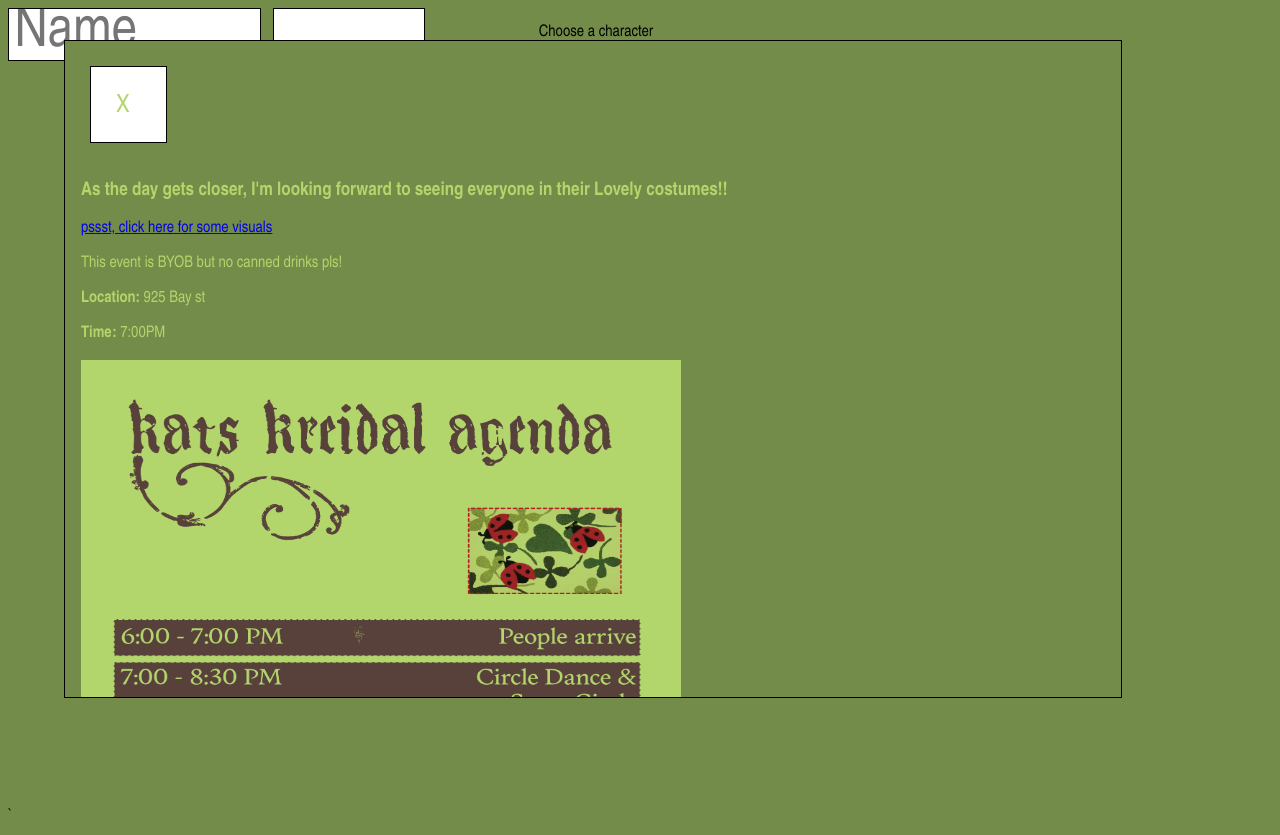
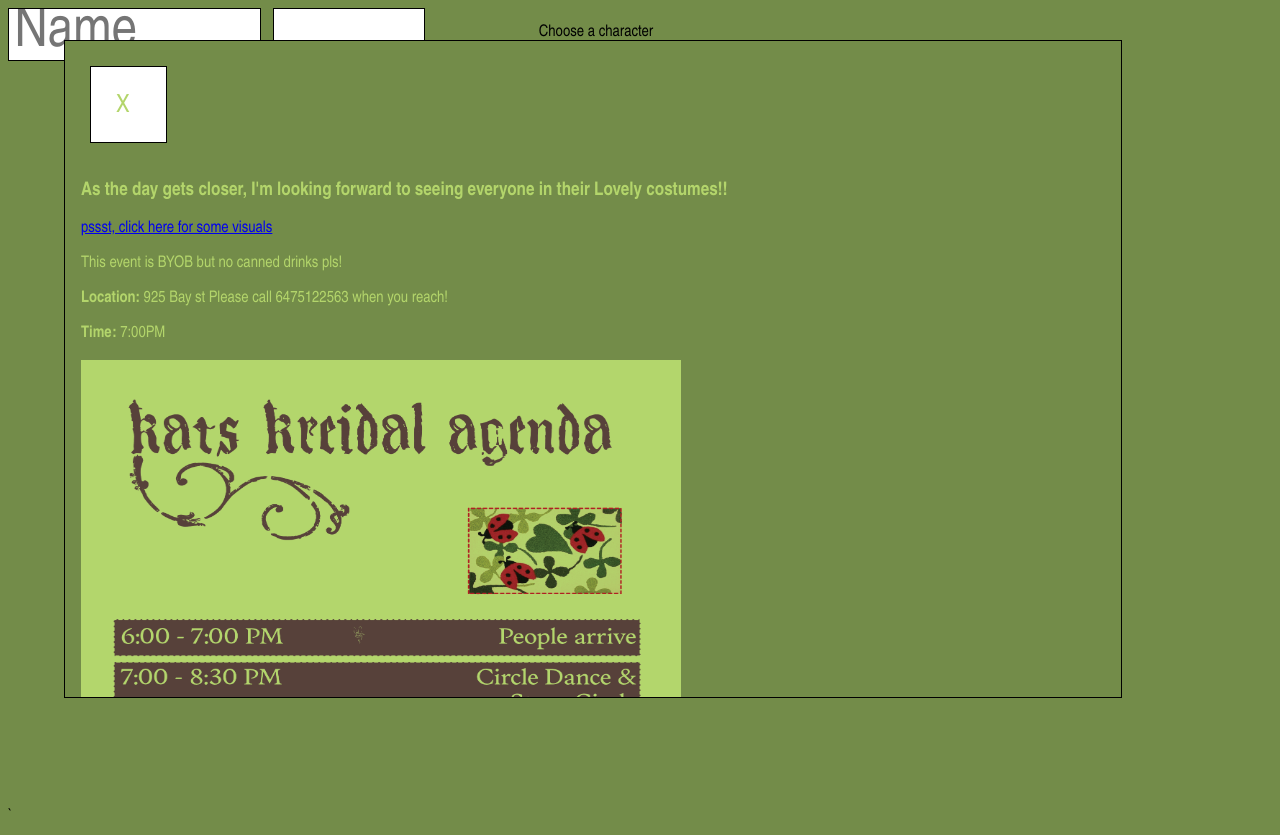
Before and after one commit to caizoryan/omamainvite, a plain HTML site: page index.html in a window 1280 px wide. Drawn offline with Linux system fonts and the light colour scheme; no server answers.

Commit message:
calllwhenreach

```diff
--- a/index.html
+++ b/index.html
@@ -27,7 +27,7 @@
 			<h3>As the day gets closer, I'm looking forward to seeing everyone in their Lovely costumes!! </h3>
 			<p><a href="https://www.pinterest.com/runzarchive/kats-kreidal/">pssst, click here for some visuals</a></p>
 			<p>This event is BYOB but no canned drinks pls! </p>
-			<p><b>Location:</b> 925 Bay st</p>
+			<p><b>Location:</b> 925 Bay st Please call 6475122563 when you reach!</p>
 			<p><b>Time:</b>  7:00PM </p>
 			<img class="dog" src="birthday-agenda.png">
 
```
